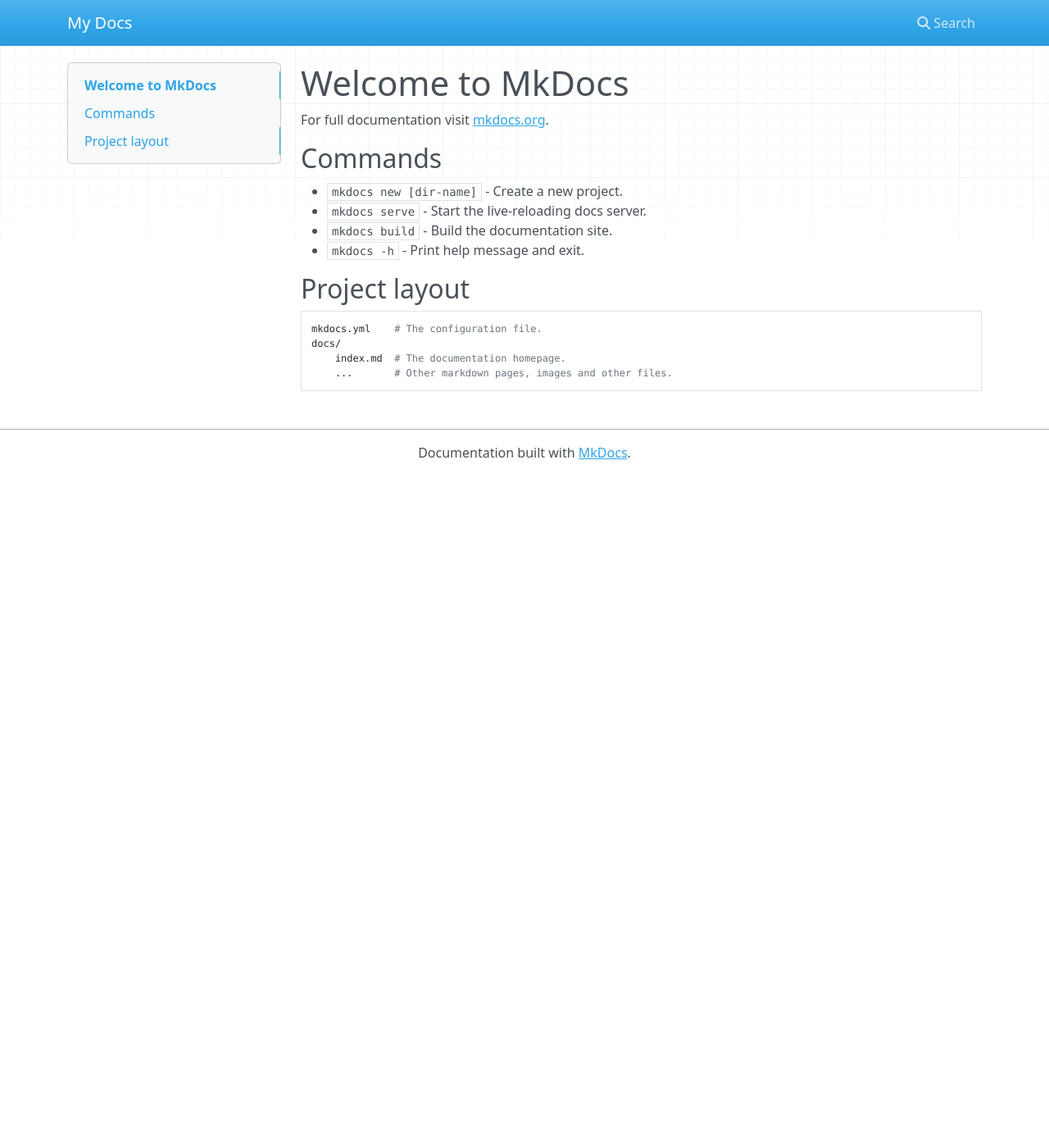
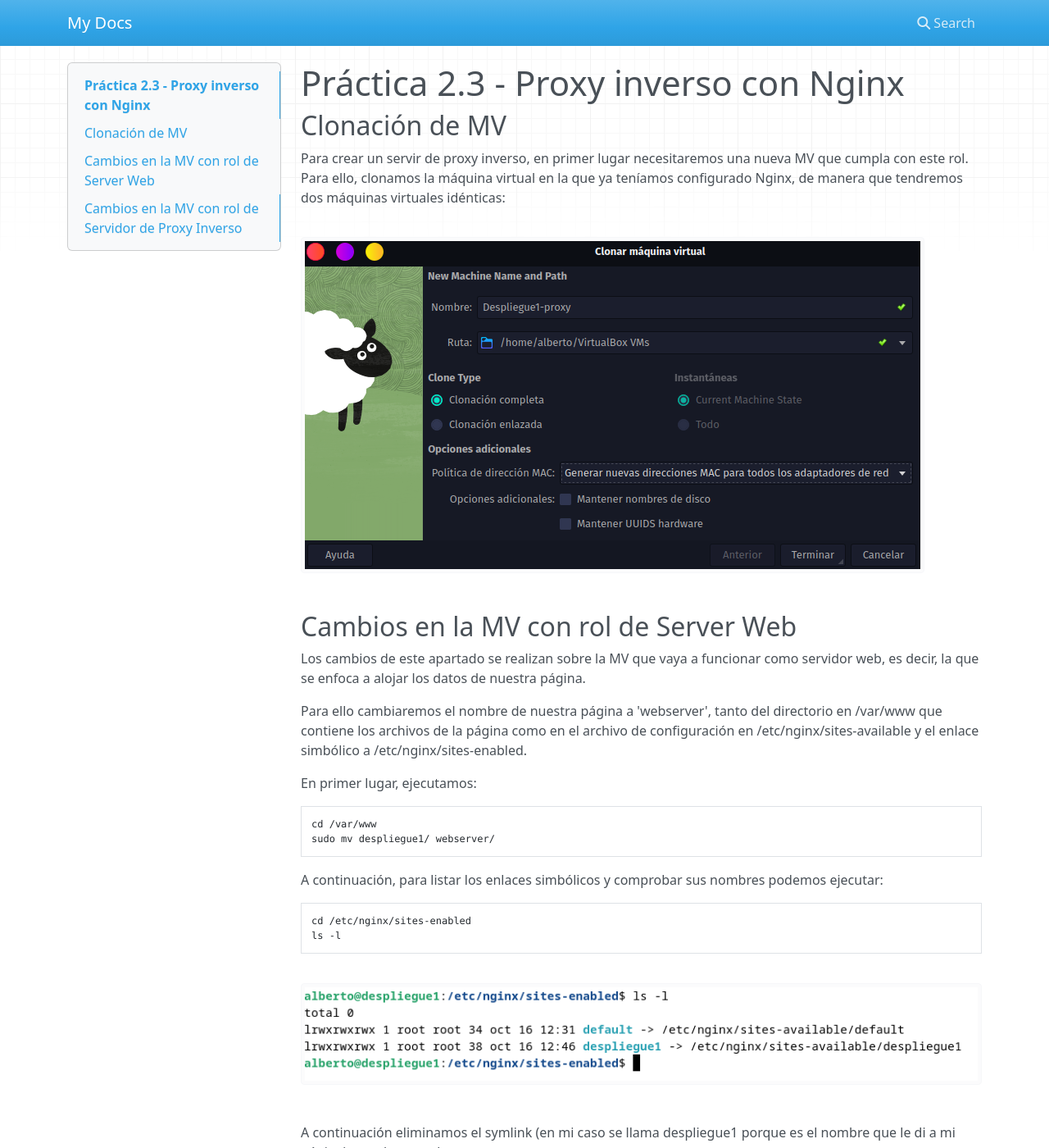
Before and after one commit to Albert0PB/PerezBernabeu_Alberto_DAW_UD2_P3, an MkDocs documentation site: the page built from docs/index.md, in a window 1280 px wide and 1400 px high. Shown: the whole window at 82% size. Built offline with MkDocs 1.6.1, drawn with Linux system fonts in a browser that asks for light colours; nearby versions of some CDN libraries; some of the changed text lies outside the part shown.

Commit message:
hasta cambios en archivo de conf

````diff
--- a/docs/index.md
+++ b/docs/index.md
@@ -1,17 +1,54 @@
-# Welcome to MkDocs
+# Práctica 2.3 - Proxy inverso con Nginx
 
-For full documentation visit [mkdocs.org](https://www.mkdocs.org).
+## Clonación de MV
 
-## Commands
+Para crear un servir de proxy inverso, en primer lugar necesitaremos una nueva MV que
+cumpla con este rol. Para ello, clonamos la máquina virtual en la que ya teníamos
+configurado Nginx, de manera que tendremos dos máquinas virtuales idénticas:
 
-* `mkdocs new [dir-name]` - Create a new project.
-* `mkdocs serve` - Start the live-reloading docs server.
-* `mkdocs build` - Build the documentation site.
-* `mkdocs -h` - Print help message and exit.
+![Clonar MV](./images/00clonacion_mv.png)
 
-## Project layout
+## Cambios en la MV con rol de Server Web
 
-    mkdocs.yml    # The configuration file.
-    docs/
-        index.md  # The documentation homepage.
-        ...       # Other markdown pages, images and other files.
+Los cambios de este apartado se realizan sobre la MV que vaya a funcionar como servidor web,
+es decir, la que se enfoca a alojar los datos de nuestra página.
+
+Para ello cambiaremos el nombre de nuestra página a 'webserver', tanto del directorio
+en /var/www que contiene los archivos de la página como en el archivo de configuración en
+/etc/nginx/sites-available y el enlace simbólico a /etc/nginx/sites-enabled.
+
+En primer lugar, ejecutamos:
+```console
+cd /var/www
+sudo mv despliegue1/ webserver/
+```
+
+A continuación, para listar los enlaces simbólicos y comprobar sus nombres podemos ejecutar:
+```console
+cd /etc/nginx/sites-enabled
+ls -l
+```
+
+![Listar symlinks](./images/01listar_enlaces.png)
+
+A continuación eliminamos el symlink (en mi caso se llama despliegue1 porque es el nombre
+que le di a mi página) con el comando:
+```console
+sudo unlink despliegue1
+```
+
+Ahora cambiamos el nombre del sitio a 'webserver' en el archivo de configuración de
+la página. Con:
+```console
+cd /etc/nginx/sites-available
+mv despliegue1 webserver
+```
+cambiamos el nombre del archivo en sí. Realizamos el mismo cambio dentro del archivo de la siguiente manera:
+
+![Archivo configuración webserver](./images/02conf_webserver.png)
+
+> [!NOTE]
+> También sería adecuado realizar un cambio similar en /etc/hosts pero no es
+> estrictamente necesario para el funcionamiento del servidor.
+
+## Cambios en la MV con rol de Servidor de Proxy Inverso
````
Also changed, not shown: docs/images/00clonacion_mv.png (added), docs/images/01listar_enlaces.png (added), docs/images/02conf_webserver.png (added), 2 other files.
